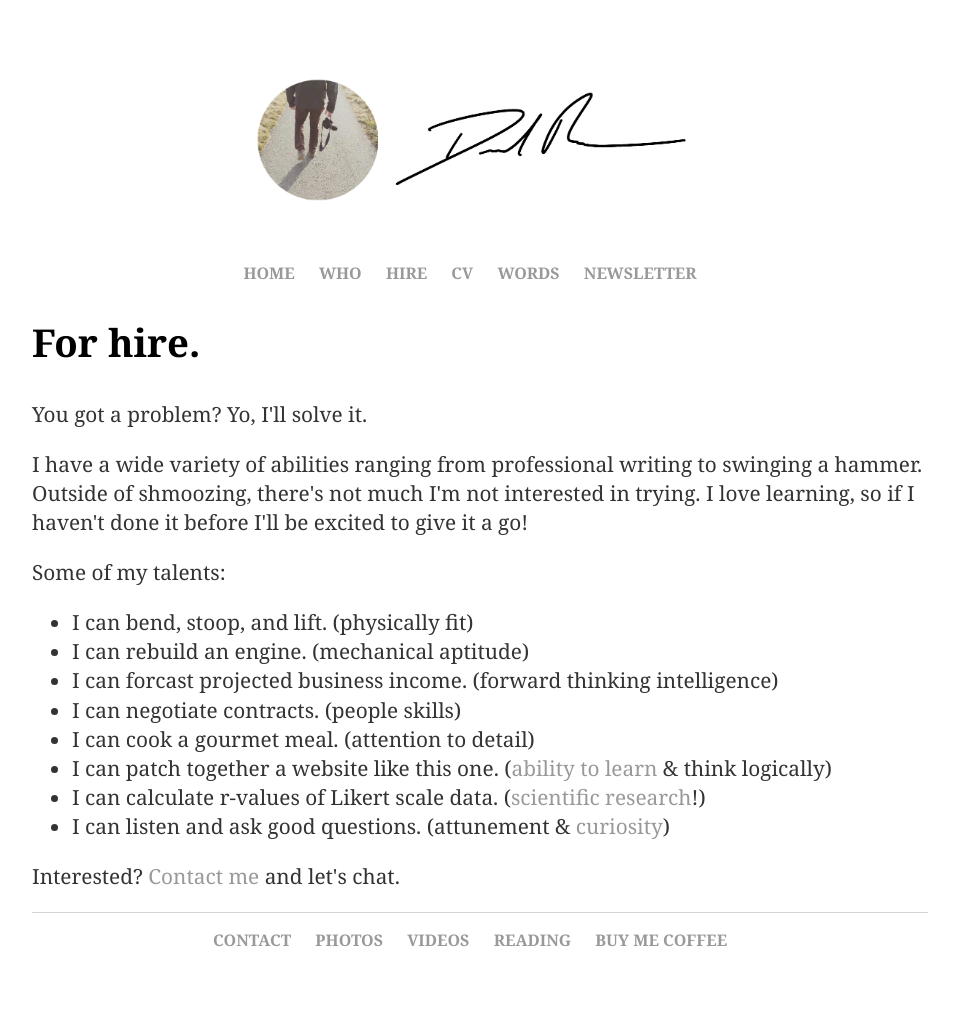
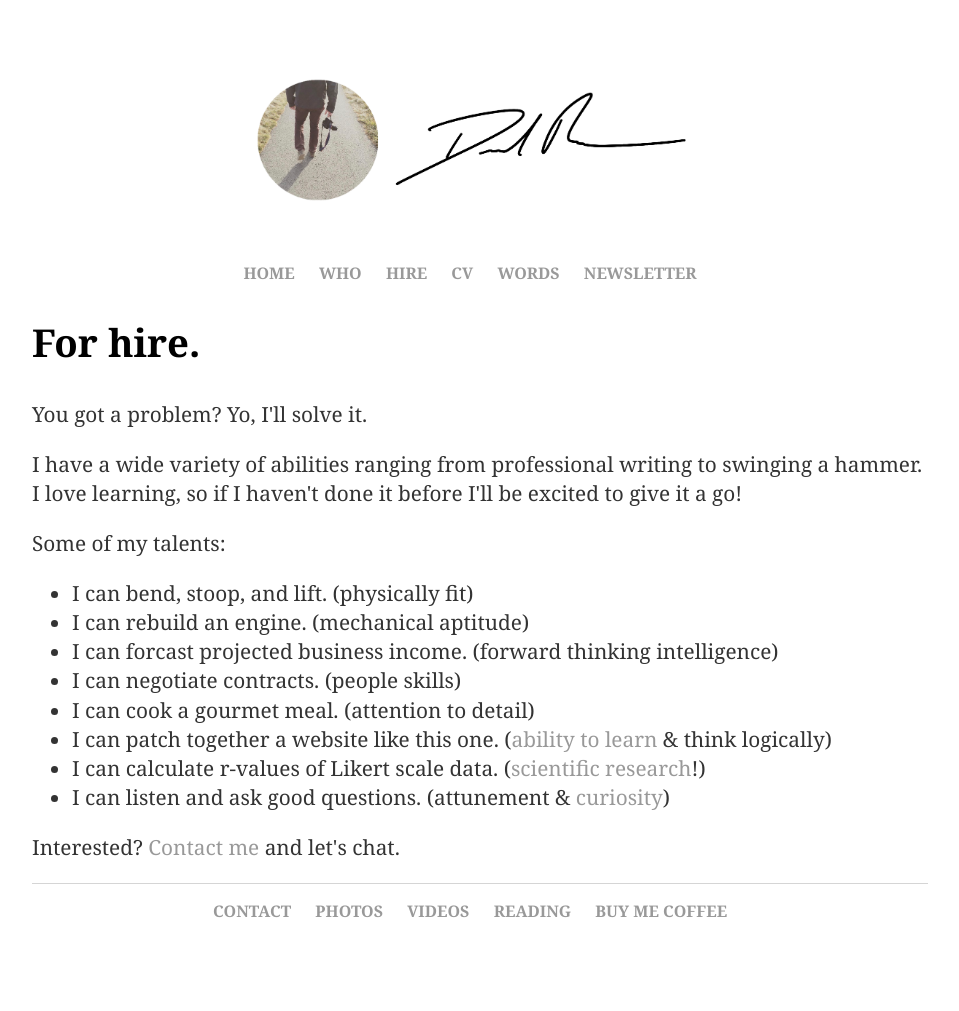
Before and after one commit to danielrusco/danielrusco.github.io, a Jekyll site: the page built from hire/index.html, in a window 1280 px wide. Shown: the whole page, without its empty margins (160-1119 px from the left). Built offline with Jekyll 4.4.1, drawn with Linux system fonts in a browser that asks for light colours; after the commit the page ends 982 px from its top, so only the background shows below that.

Commit message:
removed the smooze

```diff
--- a/hire/index.html
+++ b/hire/index.html
@@ -6,7 +6,7 @@ title: For hire.
 		<div class="about">
 			<h2>For hire.</h2>
 			<p>You got a problem? Yo, I'll solve it.</p>
-			<p>I have a wide variety of abilities ranging from professional writing to swinging a hammer. Outside of shmoozing, there's not much I'm not interested in trying. I love learning, so if I haven't done it before I'll be excited to give it a go!</p>
+			<p>I have a wide variety of abilities ranging from professional writing to swinging a hammer. I love learning, so if I haven't done it before I'll be excited to give it a go!</p>
 			<p>Some of my talents:</p>
 		<ul class="contacts">
 			<li>I can bend, stoop, and lift. (physically fit)</li>
```
